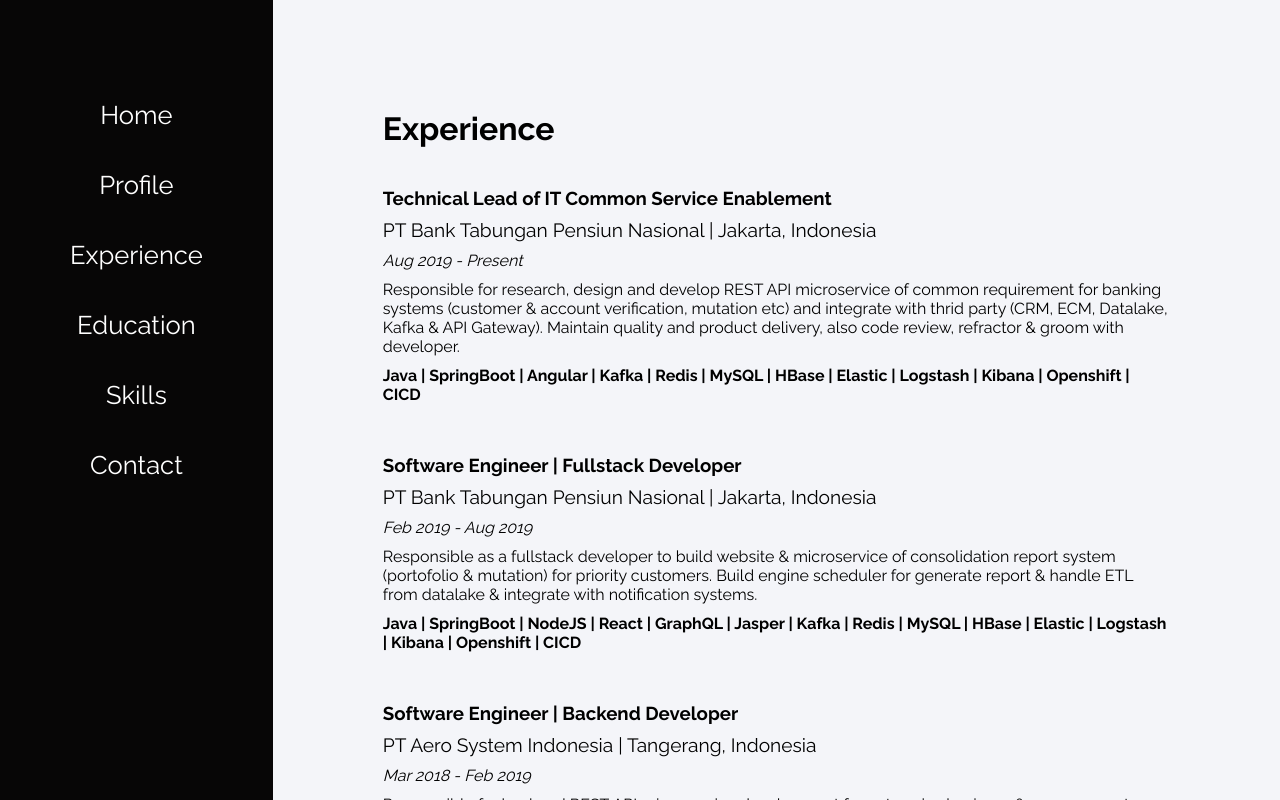
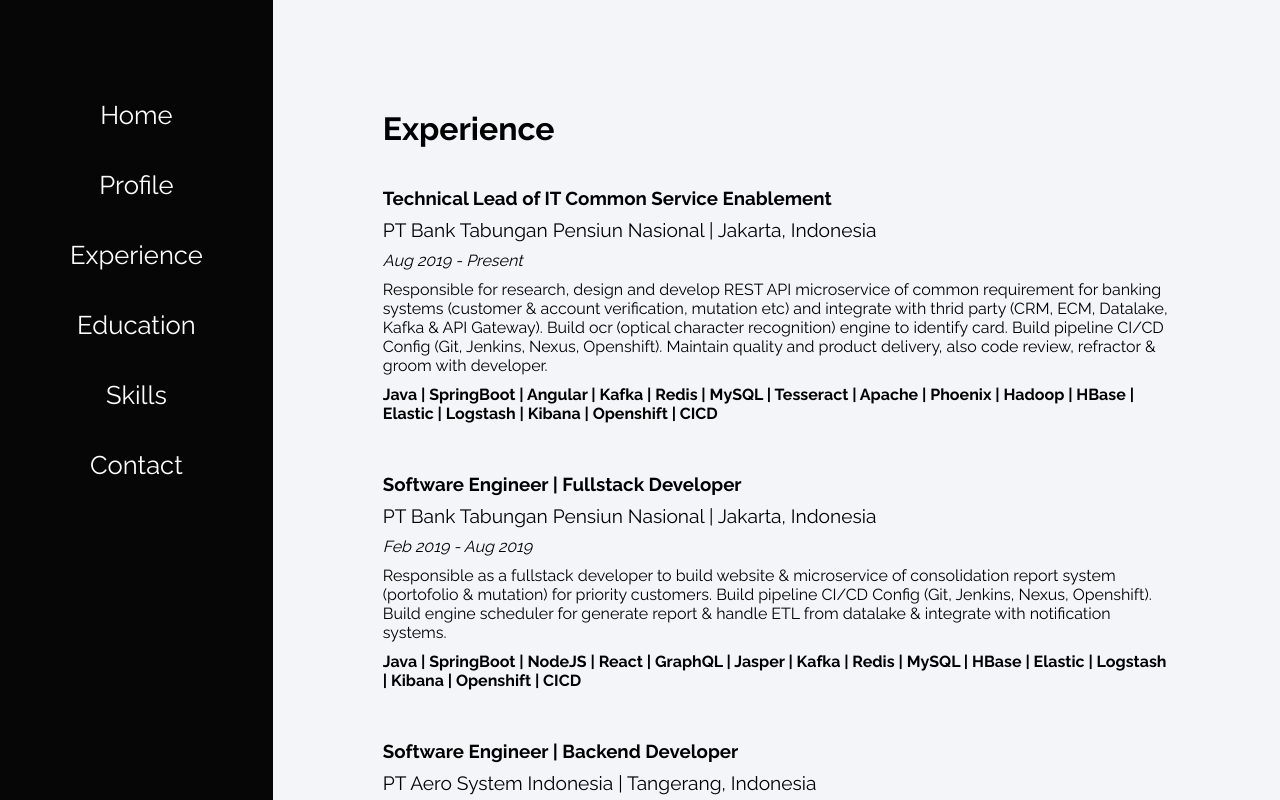
Before and after one commit to AdigunaHakim/personal-portofolio, a React (Create React App) app: page /experience in a window 1280 px wide. Shown: the top 800 px of the page. Built offline with nearby package versions, Linux system fonts and the light colour scheme.

Commit message:
update experience

```diff
--- a/src/contents/Experience.js
+++ b/src/contents/Experience.js
@@ -12,9 +12,9 @@
           from="Aug 2019"
           to="Present"
           detail="Responsible for research, design and develop REST API microservice of common requirement for banking systems (customer & account verification, mutation etc)
-          and integrate with thrid party (CRM, ECM, Datalake, Kafka & API Gateway).
+          and integrate with thrid party (CRM, ECM, Datalake, Kafka & API Gateway). Build ocr (optical character recognition) engine to identify card. Build pipeline CI/CD Config (Git, Jenkins, Nexus, Openshift).
           Maintain quality and product delivery, also code review, refractor & groom with developer."
-          tech="Java | SpringBoot | Angular | Kafka | Redis | MySQL | HBase | Elastic | Logstash | Kibana | Openshift | CICD"
+          tech="Java | SpringBoot | Angular | Kafka | Redis | MySQL | Tesseract | Apache | Phoenix | Hadoop | HBase | Elastic | Logstash | Kibana | Openshift | CICD"
         />
         <Widecard
           title="Software Engineer | Fullstack Developer"
@@ -22,6 +22,7 @@
           from="Feb 2019"
           to="Aug 2019"
           detail="Responsible as a fullstack developer to build website & microservice of consolidation report system (portofolio & mutation) for priority customers.
+          Build pipeline CI/CD Config (Git, Jenkins, Nexus, Openshift).
           Build engine scheduler for generate report & handle ETL from datalake & integrate with notification systems."
           tech="Java | SpringBoot | NodeJS | React | GraphQL | Jasper | Kafka | Redis | MySQL | HBase | Elastic | Logstash | Kibana | Openshift | CICD"
         />
```
